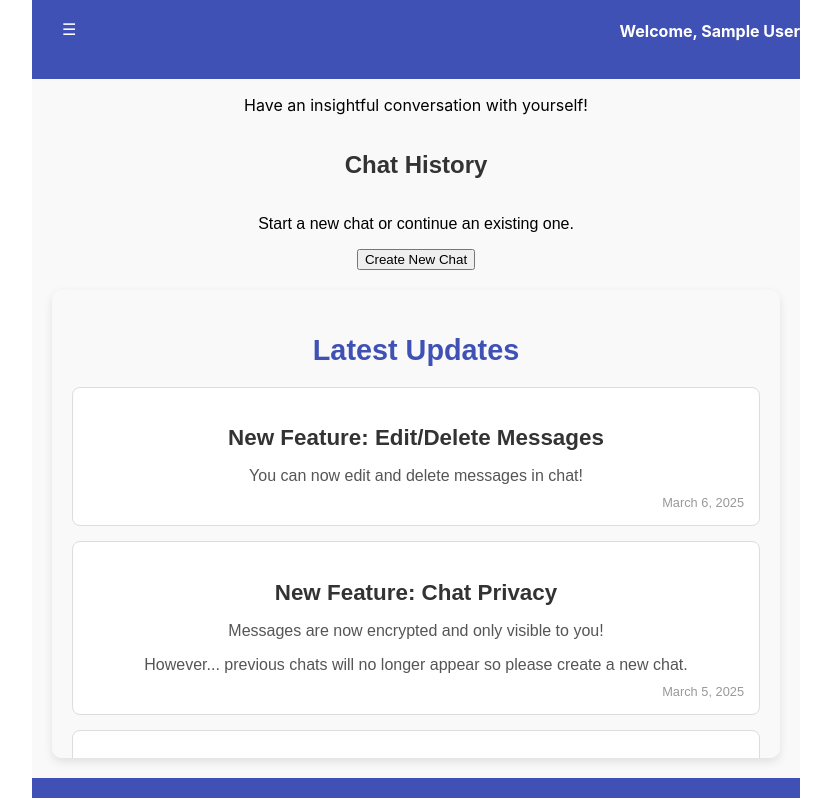
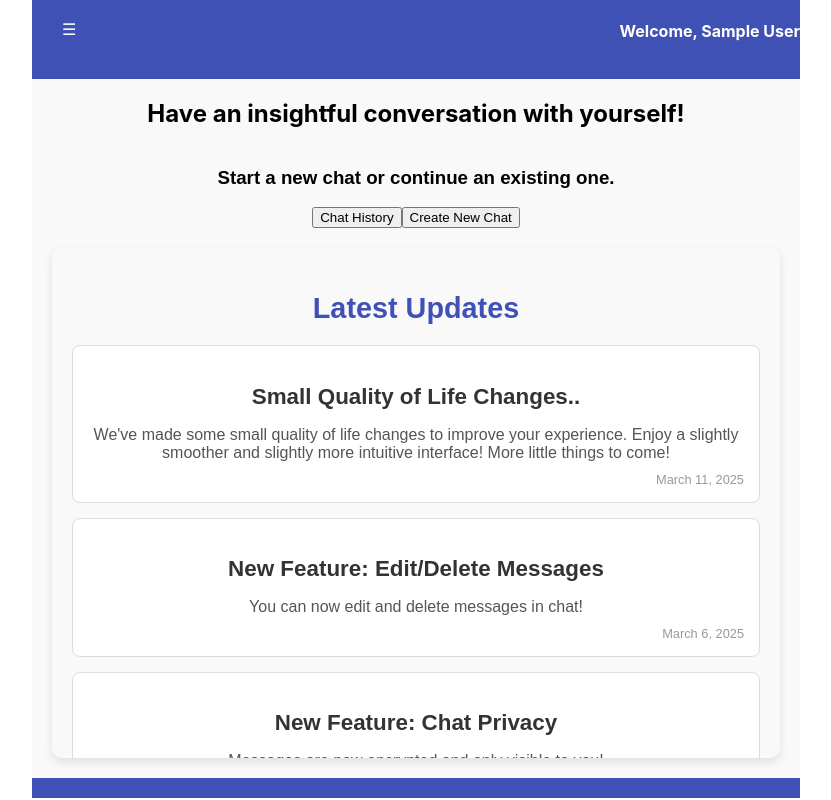
Before and after one commit to M0M0-D3V/sologue-app, a React (Create React App) app in the folder client/: page / in a window 1280 px wide. Shown: the whole page, without its empty margins (224-1055 px from the left). Built offline with nearby package versions, Linux system fonts and the light colour scheme; no server answers; sample sign-in values are in the browser's storage.

Commit message:
quality of life

```diff
--- a/client/src/App.js
+++ b/client/src/App.js
@@ -46,7 +46,13 @@ const App = () => {
           <Route
             exact
             path="/"
-            element={<Home setChatId={setChatId} viewHeight={viewHeight} />}
+            element={
+              <Home
+                setChatId={setChatId}
+                setChatTitle={setChatTitle}
+                viewHeight={viewHeight}
+              />
+            }
           />
           <Route path="/signup" element={<Signup />} />
           <Route path="/login" element={<Login />} />
--- a/client/src/components/Home.jsx
+++ b/client/src/components/Home.jsx
@@ -2,12 +2,13 @@
 import { onAuthStateChanged } from "firebase/auth";
 import React from "react";
 import { useNavigate } from "react-router";
+import { Link } from "react-router-dom";
 import { auth } from "../firebaseConfig";
 import "./ChatInterface.css";
 import CreateNewChat from "./CreateNewChat";
 import "./Home.css";
 
-const Home = ({ setChatId, viewHeight }) => {
+const Home = ({ setChatId, setChatTitle, viewHeight }) => {
   const adjustedHeight = viewHeight - 81;
 
   let navigate = useNavigate();
@@ -22,15 +23,28 @@ const Home = ({ setChatId, viewHeight }) => {
 
   return (
     <div className="chat-interface" style={{ height: adjustedHeight }}>
-      <p>Have an insightful conversation with yourself!</p>
+      <h2>Have an insightful conversation with yourself!</h2>
       <div className="chat-history">
-        <h2>Chat History</h2>
-        <p>Start a new chat or continue an existing one.</p>
-        <CreateNewChat setChatId={setChatId} />
+        <h3>Start a new chat or continue an existing one.</h3>
+        <div className="df ac">
+          <Link to="/history" onClick={() => setChatTitle("Chat History")}>
+            <button>Chat History</button>
+          </Link>
+          <CreateNewChat setChatId={setChatId} />
+        </div>
       </div>
       <section className="updates-section">
         <h2 className="updates-title">Latest Updates</h2>
         <div className="updates-list">
+          <div className="update-card">
+            <h3 className="update-header">Small Quality of Life Changes..</h3>
+            <p className="update-description">
+              We've made some small quality of life changes to improve your
+              experience. Enjoy a slightly smoother and slightly more intuitive
+              interface! More little things to come!
+            </p>
+            <span className="update-date">March 11, 2025</span>
+          </div>
           <div className="update-card">
             <h3 className="update-header">New Feature: Edit/Delete Messages</h3>
             <p className="update-description">
```
